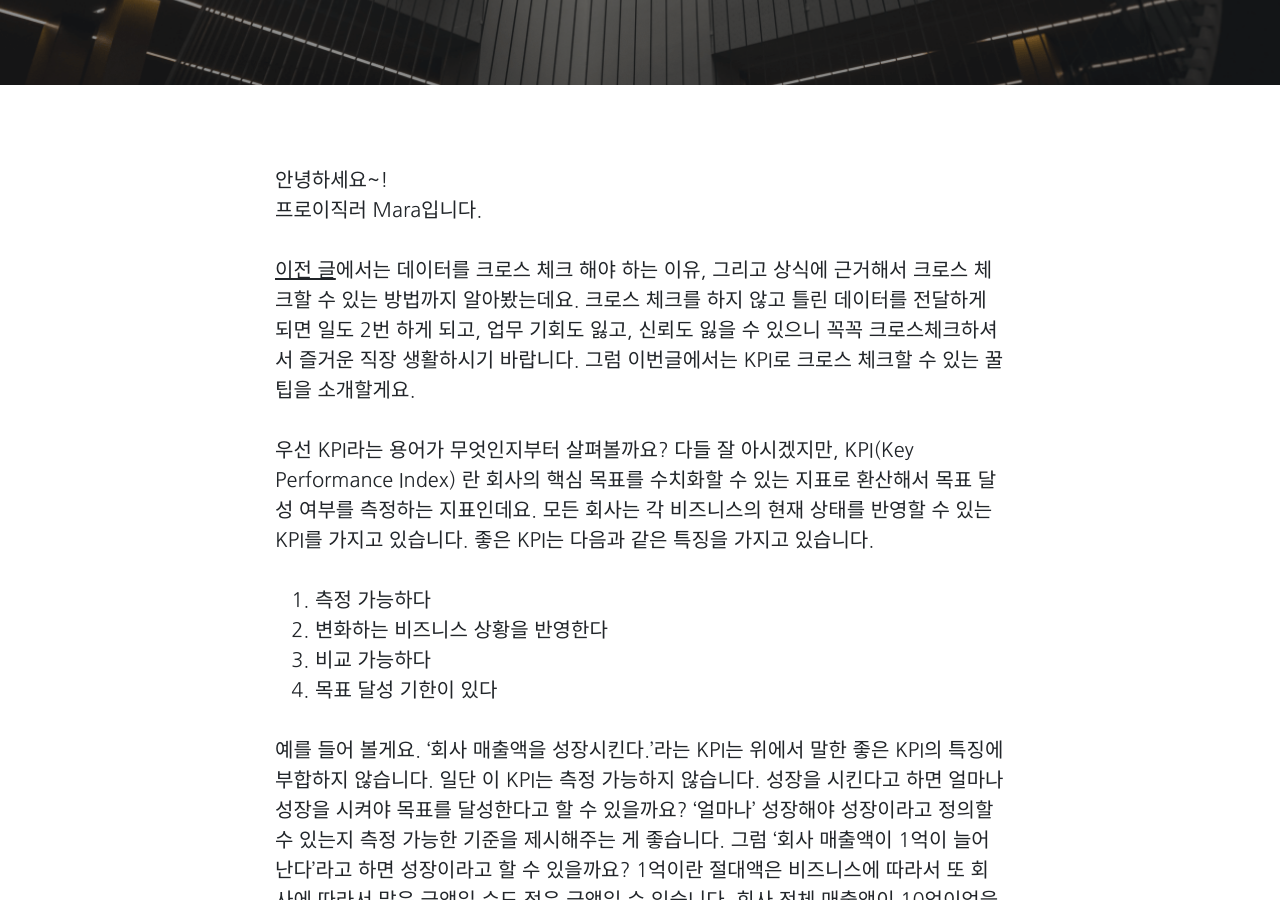
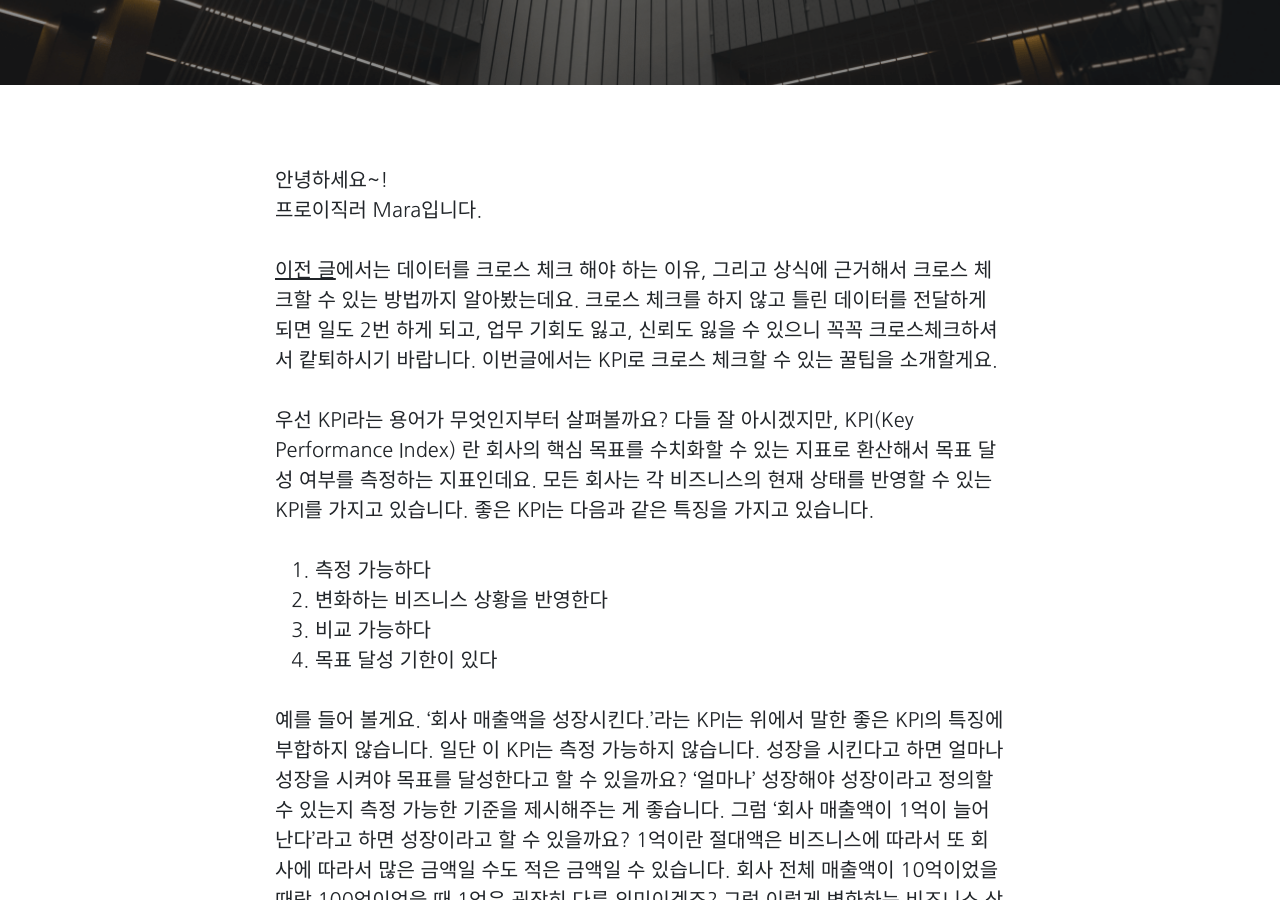
Before and after one commit to Marapro88/mara, a Jekyll site: the page built from _posts/Ignite/2020-05-27-ignite-how-to-qa-data2-kpi-crosscheck.md, in a window 1280 px wide and 900 px high, scrolled down 477 px. Built offline with Jekyll 4.4.1, drawn with Linux system fonts in a browser that asks for light colours; comment, search, counter and statistics services are not loaded.

Commit message:
0731 ignite 데이터 분석 글 수정

```diff
--- a/_posts/Ignite/2020-05-27-ignite-how-to-qa-data2-kpi-crosscheck.md
+++ b/_posts/Ignite/2020-05-27-ignite-how-to-qa-data2-kpi-crosscheck.md
@@ -15,13 +15,13 @@
   - 엑셀
   - 데이터분석
   - KPI설정
-description: 'KPI레퍼런스삼아 데이터 검증하기'
+description: 'KPI 레퍼런스삼아 데이터 검증하기'
 ---
 
 안녕하세요~!<br>
 프로이직러 Mara입니다.
 
-[이전 글](https://mara.kim/ignite-how-to-qa-data1/)에서는 데이터를 크로스 체크 해야 하는 이유, 그리고 상식에 근거해서 크로스 체크할 수 있는 방법까지 알아봤는데요. 크로스 체크를 하지 않고 틀린 데이터를 전달하게 되면 일도 2번 하게 되고,  업무 기회도 잃고, 신뢰도 잃을 수 있으니 꼭꼭 크로스체크하셔서 즐거운 직장 생활하시기 바랍니다. 그럼 이번글에서는 KPI로 크로스 체크할 수 있는 꿀팁을 소개할게요.
+[이전 글](https://mara.kim/ignite-how-to-qa-data1/)에서는 데이터를 크로스 체크 해야 하는 이유, 그리고 상식에 근거해서 크로스 체크할 수 있는 방법까지 알아봤는데요. 크로스 체크를 하지 않고 틀린 데이터를 전달하게 되면 일도 2번 하게 되고,  업무 기회도 잃고, 신뢰도 잃을 수 있으니 꼭꼭 크로스체크하셔서 캍퇴하시기 바랍니다. 이번글에서는 KPI로 크로스 체크할 수 있는 꿀팁을 소개할게요.
 
 우선 KPI라는 용어가 무엇인지부터 살펴볼까요? 다들 잘 아시겠지만, KPI(Key Performance Index) 란 회사의 핵심 목표를 수치화할 수 있는 지표로 환산해서 목표 달성 여부를 측정하는 지표인데요. 모든 회사는 각 비즈니스의 현재 상태를 반영할 수 있는 KPI를 가지고 있습니다. 좋은 KPI는 다음과 같은 특징을 가지고 있습니다.
 
```
Also changed, not shown: _posts/Ignite/2020-05-25-ignite-how-to-export-rawdata.md (+1 -1 lines).
